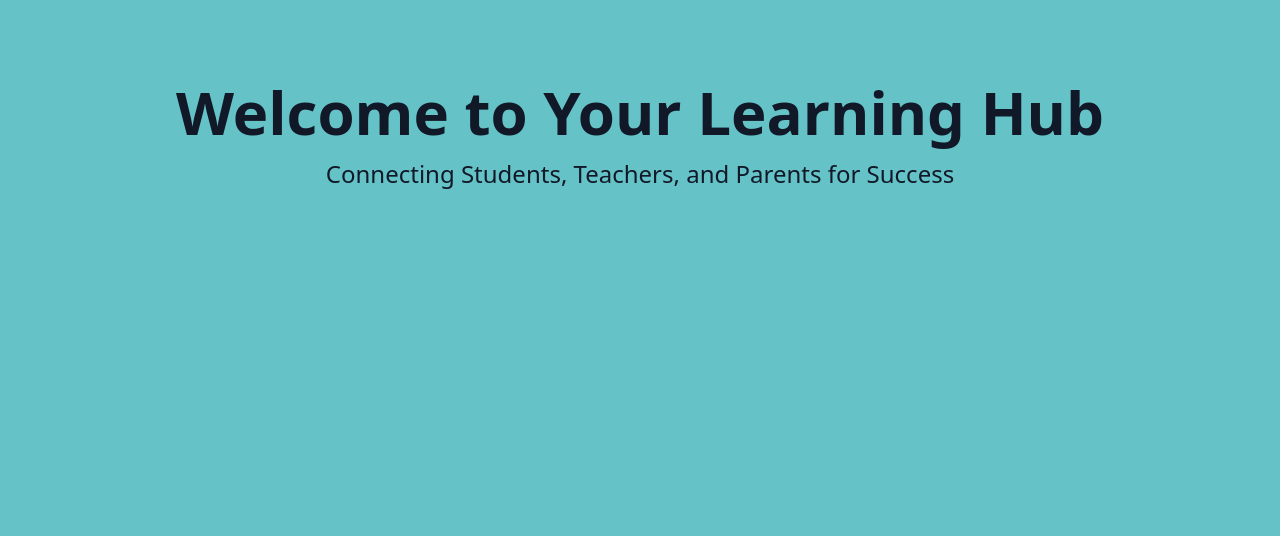
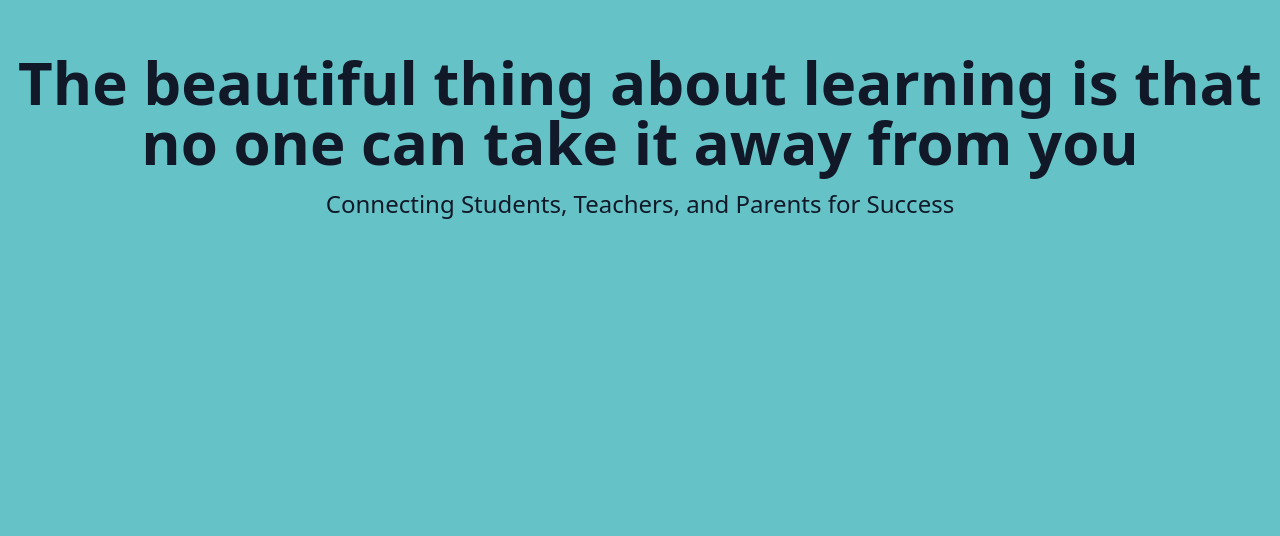
Before and after one commit to segni9997/lmsforsecondaryschool, a Next.js app: page / in a window 1280 px wide. Shown: the part 264-800 px from the top of the page. Built offline with nearby package versions, Linux system fonts and the light colour scheme.

Commit message:
check gsap

```diff
--- a/app/page.tsx
+++ b/app/page.tsx
@@ -11,8 +11,11 @@ export default function LandingPage() {
   const featureRefs = useRef([]);
   featureRefs.current = [];
 
-
-
+  const addToFeatureRefs = (el: null) => {
+    if (el && !featureRefs.current.includes(el)) {
+      featureRefs.current.push(el);
+    }
+  };
 
   useEffect(() => {
     // Hero text animation
@@ -56,7 +59,7 @@ export default function LandingPage() {
           ref={headingRef}
           className="text-5xl md:text-6xl font-bold mb-4"
         >
-          Welcome to Your Learning Hub
+          The beautiful thing about learning is that no one can take it away from you
         </h1>
         <p
           ref={subheadingRef}
@@ -74,6 +77,7 @@ export default function LandingPage() {
           </h2>
           <div className="grid grid-cols-1 md:grid-cols-3 gap-12">
             <div
+              ref={addToFeatureRefs}
               className="flex flex-col items-center text-center p-8 border rounded-lg shadow-lg"
             >
               <svg
@@ -97,6 +101,7 @@ export default function LandingPage() {
             </div>
 
             <div
+              ref={addToFeatureRefs}
               className="flex flex-col items-center text-center p-8 border rounded-lg shadow-lg"
             >
               <svg
@@ -120,6 +125,7 @@ export default function LandingPage() {
             </div>
 
             <div
+              ref={addToFeatureRefs}
               className="flex flex-col items-center text-center p-8 border rounded-lg shadow-lg"
             >
               <svg
```
